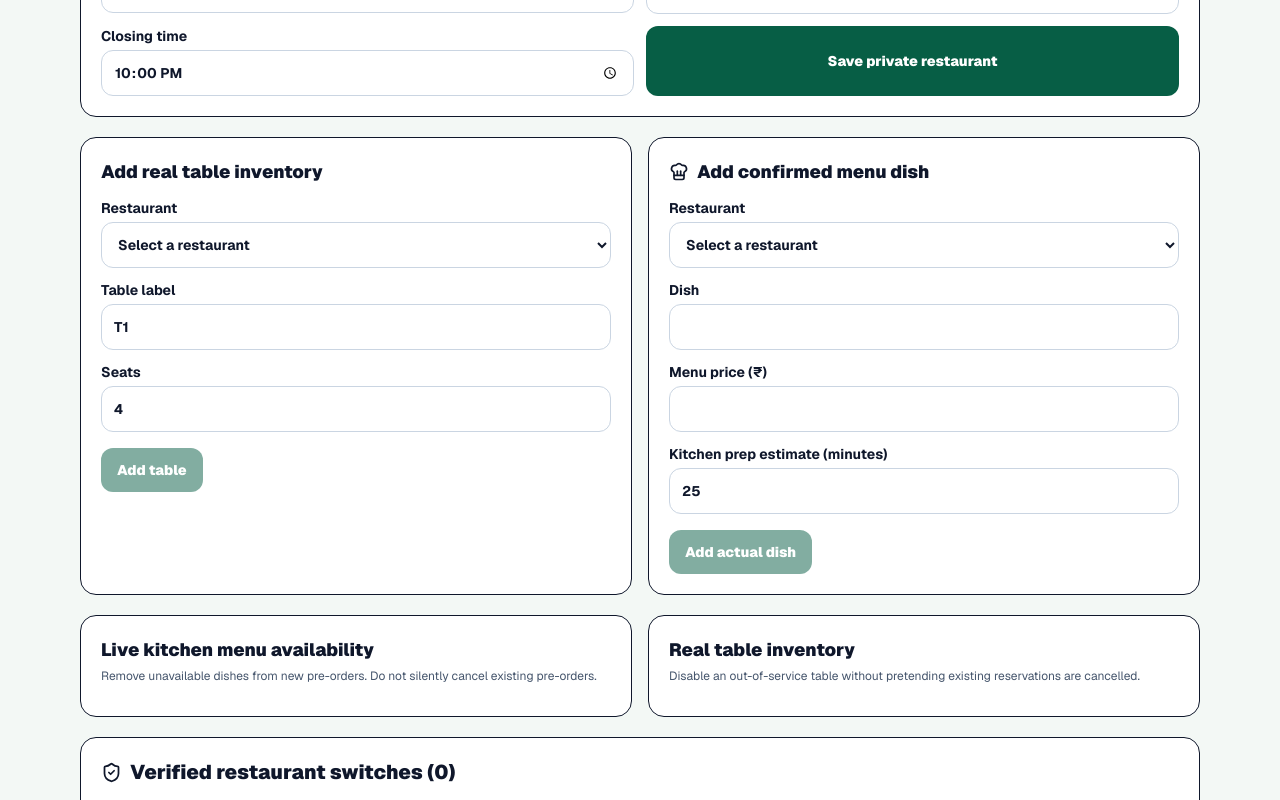
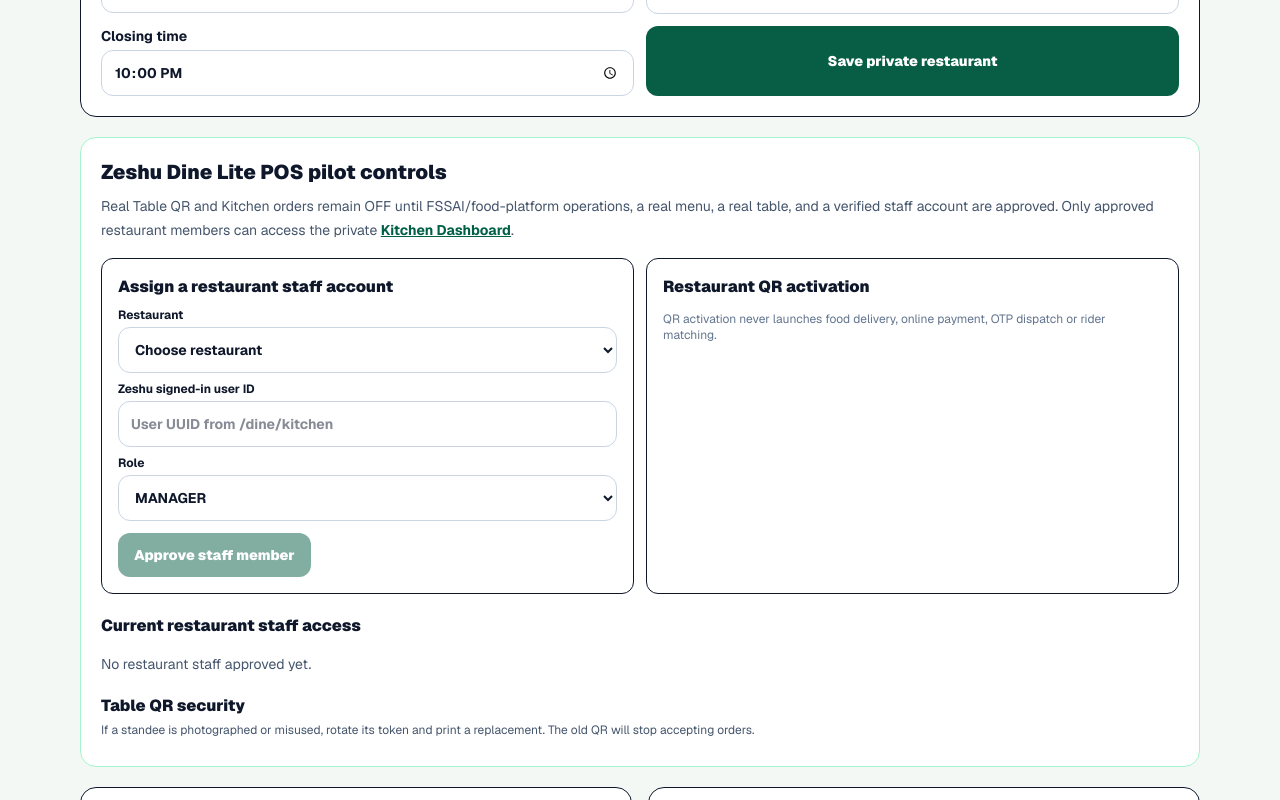
Before and after one commit to haseeb0127/zeshu-web, a Next.js app: page /admin/dine in a window 1280 px wide. Shown: the part 740-1540 px from the top of the page. Built offline with nearby package versions, Linux system fonts and the light colour scheme.

Commit message:
feat(dine): admin onboarding for restaurant staff, QR pilot enable and emergency token rotation

```diff
--- a/app/admin/dine/page.tsx
+++ b/app/admin/dine/page.tsx
@@ -5,15 +5,16 @@ import {adminSupabase} from '@/app/lib/browser-supabase';
 import {CalendarClock,ChefHat,ShieldCheck,RefreshCw,Store} from 'lucide-react';
 
 const supabase=adminSupabase();
-type Restaurant={id:string;name:string;city:string;address:string;fssai_registration:string;fssai_verified:boolean;booking_enabled:boolean;preorder_enabled:boolean};
+type Restaurant={id:string;name:string;city:string;address:string;fssai_registration:string;fssai_verified:boolean;booking_enabled:boolean;preorder_enabled:boolean;qr_order_enabled:boolean};
 type Table={id:string;restaurant_id:string;label:string;seats:number;enabled:boolean};
 type Dish={id:string;restaurant_id:string;name:string;price_paise:number;prep_minutes:number;available:boolean};
 type Lead={id:string;restaurant_name:string;city:string;contact_name:string;contact_phone:string;fssai_registration:string;status:string;created_at:string};
 type Booking={id:string;restaurant_id:string;contact_name:string;contact_phone:string;party_size:number;arrival_at:string;
  requested_serve_at:string;confirmed_serve_at:string|null;preordered_items:Array<{name:string;quantity:number}>;
  estimated_total_paise:number;status:string;kitchen_status:string;guest_journey_status:string;guest_eta_at:string|null;guest_arrived_at:string|null;prep_start_at:string|null;notes:string;created_at:string};
-type Snapshot={restaurants:Restaurant[];tables:Table[];menus:Dish[];bookings:Booking[];leads:Lead[]};
-const empty:Snapshot={restaurants:[],tables:[],menus:[],bookings:[],leads:[]};
+type Staff={restaurant_id:string;user_id:string;role:string;active:boolean};
+type Snapshot={restaurants:Restaurant[];tables:Table[];menus:Dish[];bookings:Booking[];leads:Lead[];staff:Staff[]};
+const empty:Snapshot={restaurants:[],tables:[],menus:[],bookings:[],leads:[],staff:[]};
 const when=(iso:string)=>new Date(iso).toLocaleString('en-IN',{dateStyle:'medium',timeStyle:'short',timeZone:'Asia/Kolkata'});
 const input='mt-1 w-full rounded-xl border border-slate-300 bg-white px-3 py-3 text-sm focus:border-emerald-600 focus:outline-none';
 export default function AdminDine(){
@@ -21,6 +22,7 @@ export default function AdminDine(){
  const [loading,setLoading]=useState(true),[busy,setBusy]=useState(false),[error,setError]=useState(''),[notice,setNotice]=useState('');
  const [restaurant,setRestaurant]=useState({name:'',city:'Jagtial',area:'',address:'',fssaiNumber:'',opensAt:'11:00',closesAt:'22:00'});
  const [table,setTable]=useState({restaurantId:'',label:'T1',seats:4});
+ const [staffAccount,setStaffAccount]=useState({restaurantId:'',userId:'',role:'MANAGER'});
  const [dish,setDish]=useState({restaurantId:'',name:'',category:'Meals',priceRupees:'',prepMinutes:25});
  const [reviewed,setReviewed]=useState<Record<string,boolean>>({});
  const [preorders,setPreorders]=useState<Record<string,boolean>>({});
@@ -86,6 +88,41 @@ export default function AdminDine(){
      <label className="text-sm font-bold">Closing time<input className={input} type="time" value={restaurant.closesAt} onChange={e=>setRestaurant(x=>({...x,closesAt:e.target.value}))}/></label>
      <button disabled={busy} className="rounded-xl bg-[#075e45] px-5 py-3 text-sm font-black text-white disabled:opacity-50">Save private restaurant</button>
     </form>
+   </section>
+   <section className="rounded-2xl border border-emerald-200 bg-white p-5">
+    <h2 className="text-xl font-black">Zeshu Dine Lite POS pilot controls</h2>
+    <p className="mt-2 text-sm leading-6 text-slate-600">Real Table QR and Kitchen orders remain OFF until FSSAI/food-platform operations, a real menu, a real table, and a verified staff account are approved. Only approved restaurant members can access the private <Link href="/dine/kitchen" className="font-bold text-emerald-800 underline">Kitchen Dashboard</Link>.</p>
+    <div className="mt-4 grid gap-3 md:grid-cols-2">
+     <form onSubmit={e=>{e.preventDefault();void send('POST',{action:'staffAssign',...staffAccount});}} className="rounded-xl border p-4">
+      <h3 className="font-black">Assign a restaurant staff account</h3>
+      <label className="mt-2 block text-xs font-bold">Restaurant<select value={staffAccount.restaurantId} onChange={e=>setStaffAccount(s=>({...s,restaurantId:e.target.value}))} className={input} required>
+       <option value="">Choose restaurant</option>{data.restaurants.map(r=><option key={r.id} value={r.id}>{r.name}</option>)}
+      </select></label>
+      <label className="mt-2 block text-xs font-bold">Zeshu signed-in user ID<input value={staffAccount.userId} onChange={e=>setStaffAccount(s=>({...s,userId:e.target.value}))} className={input} required placeholder="User UUID from /dine/kitchen"/></label>
+      <label className="mt-2 block text-xs font-bold">Role<select value={staffAccount.role} onChange={e=>setStaffAccount(s=>({...s,role:e.target.value}))} className={input}>
+       {['OWNER','MANAGER','WAITER','KITCHEN'].map(role=><option key={role}>{role}</option>)}
+      </select></label>
+      <button disabled={busy||!staffAccount.restaurantId||!staffAccount.userId} className="mt-3 rounded-xl bg-[#075e45] px-4 py-3 text-sm font-black text-white disabled:opacity-50">Approve staff member</button>
+     </form>
+     <div className="rounded-xl border p-4">
+      <h3 className="font-black">Restaurant QR activation</h3>
+      <div className="mt-3 space-y-2">{data.restaurants.map(r=><div key={r.id} className="flex items-center justify-between gap-2 rounded-xl bg-slate-50 p-3 text-sm">
+       <div><p className="font-bold">{r.name}</p><p className="text-xs text-slate-500">{r.qr_order_enabled?'QR PILOT ACTIVE':'QR PAUSED'} · {r.fssai_verified?'FSSAI checked':'Unverified'}</p></div>
+       <button disabled={busy} onClick={()=>void send('PATCH',{action:'qrPilot',restaurantId:r.id,enabled:!r.qr_order_enabled})}
+        className={"rounded-lg px-3 py-2 text-xs font-black text-white disabled:opacity-50 "+(r.qr_order_enabled?'bg-red-700':'bg-emerald-800')}>{r.qr_order_enabled?'Pause':'Review/Enable'}</button>
+      </div>)}</div>
+      <p className="mt-3 text-xs text-slate-500">QR activation never launches food delivery, online payment, OTP dispatch or rider matching.</p>
+     </div>
+    </div>
+    <h3 className="mt-5 font-black">Current restaurant staff access</h3>
+    <div className="mt-2 grid gap-2 md:grid-cols-2">{data.staff.map(s=><div key={s.restaurant_id+s.user_id} className="flex flex-wrap items-center justify-between gap-2 rounded-xl border p-3 text-xs">
+     <div><p className="font-black">{venue(s.restaurant_id)} · {s.role} · {s.active?'Active':'Revoked'}</p><p className="break-all text-slate-500">{s.user_id}</p></div>
+     <button disabled={busy} onClick={()=>void send('PATCH',{action:'staffActive',restaurantId:s.restaurant_id,userId:s.user_id,active:!s.active})} className="rounded-lg border px-3 py-2 font-bold">{s.active?'Revoke access':'Reactivate'}</button>
+    </div>)}</div>
+    {data.staff.length===0&&<p className="mt-2 text-sm text-slate-600">No restaurant staff approved yet.</p>}
+    <h3 className="mt-5 font-black">Table QR security</h3>
+    <p className="mt-1 text-xs text-slate-600">If a standee is photographed or misused, rotate its token and print a replacement. The old QR will stop accepting orders.</p>
+    <div className="mt-2 flex flex-wrap gap-2">{data.tables.map(t=><button key={t.id} disabled={busy} onClick={()=>void send('PATCH',{action:'rotateTableQr',tableId:t.id})} className="rounded-lg border px-3 py-2 text-xs font-bold">Rotate {venue(t.restaurant_id)} · {t.label}</button>)}</div>
    </section>
    <section className="grid gap-4 md:grid-cols-2">
     <form onSubmit={e=>{e.preventDefault();void send('POST',{action:'table',...table});}} className="rounded-2xl border bg-white p-5">
--- a/app/api/admin/dine/route.ts
+++ b/app/api/admin/dine/route.ts
@@ -9,15 +9,16 @@ const no=(error:string,status=400)=>response({error},status);
 
 export async function GET(request:Request){
  const db=await dineAdmin(request);if(!db)return no('Admin access required.',403);
- const [restaurants,menus,tables,bookings,leads]=await Promise.all([
+ const [restaurants,menus,tables,bookings,leads,staff]=await Promise.all([
   db.from('dine_restaurants').select('*').order('created_at',{ascending:false}).limit(100),
   db.from('dine_menu_items').select('id,restaurant_id,name,category,price_paise,prep_minutes,available').limit(500),
   db.from('dine_tables').select('id,restaurant_id,label,seats,enabled').limit(500),
   db.from('dine_bookings').select('id,restaurant_id,contact_name,contact_phone,party_size,arrival_at,requested_serve_at,confirmed_serve_at,prep_start_at,preordered_items,estimated_total_paise,status,kitchen_status,guest_journey_status,guest_eta_at,guest_arrived_at,notes,created_at').order('created_at',{ascending:false}).limit(200),
   db.from('dine_partner_leads').select('id,restaurant_name,city,contact_name,contact_phone,fssai_registration,enquiry_notes,status,created_at').order('created_at',{ascending:false}).limit(100),
+  db.from('dine_restaurant_staff').select('restaurant_id,user_id,role,active,created_at').limit(300),
  ]);
- if([restaurants,menus,tables,bookings,leads].some(r=>r.error))return no('Unable to load dining management data.',503);
- return response({restaurants:restaurants.data||[],menus:menus.data||[],tables:tables.data||[],bookings:bookings.data||[],leads:leads.data||[],
+ if([restaurants,menus,tables,bookings,leads,staff].some(r=>r.error))return no('Unable to load dining management data.',503);
+ return response({restaurants:restaurants.data||[],menus:menus.data||[],tables:tables.data||[],bookings:bookings.data||[],leads:leads.data||[],staff:staff.data||[],
   note:'Partner verification, kitchen timing and table confirmations require real operator review.'});
 }
 
@@ -25,6 +26,17 @@ export async function POST(request:Request){
  const db=await dineAdmin(request);if(!db)return no('Admin access required.',403);
  let x:Record<string,unknown>;
  try{const v:unknown=await request.json();if(!obj(v))throw Error();x=v;}catch{return no('Invalid input.');}
+ if(x.action==='staffAssign'){
+  if(!uuid(x.restaurantId)||!uuid(x.userId)||!['OWNER','MANAGER','WAITER','KITCHEN'].includes(String(x.role)))return no('Choose a restaurant, valid Zeshu user ID and staff role.');
+  const {data:venue,error:venueError}=await db.from('dine_restaurants').select('id').eq('id',x.restaurantId).maybeSingle();
+  if(venueError||!venue)return no('Restaurant does not exist.',404);
+  const {data:person,error:userError}=await db.auth.admin.getUserById(String(x.userId));
+  if(userError||!person.user)return no('Customer must sign in to Zeshu first. Use their actual verified user ID.',404);
+  const {error}=await db.from('dine_restaurant_staff').upsert({
+   restaurant_id:x.restaurantId,user_id:x.userId,role:x.role,active:true,
+  },{onConflict:'restaurant_id,user_id'});
+  return error?no('Unable to assign restaurant staff.',503):response({ok:true,note:'Account linked to restaurant. Staff still cannot operate a paused QR pilot.'});
+ }
  if(x.action==='restaurant'){
   const name=safeString(x.name,120),city=safeString(x.city,80),address=safeString(x.address,400),
    area=safeString(x.area,100),fssai_registration=safeString(x.fssaiNumber,14);
@@ -60,6 +72,41 @@ export async function PATCH(request:Request){
  const db=await dineAdmin(request);if(!db)return no('Admin access required.',403);
  let x:Record<string,unknown>;
  try{const v:unknown=await request.json();if(!obj(v))throw Error();x=v;}catch{return no('Invalid update.');}
+ if(x.action==='qrPilot'){
+  if(!uuid(x.restaurantId)||typeof x.enabled!=='boolean')return no('Invalid pilot selection.');
+  if(x.enabled===true&&await getRuntimeEnvValue('DINE_OPERATIONS_APPROVED')!=='true')
+   return no('Zeshu Dine food-platform operations and compliance must be approved before accepting QR orders.',409);
+  const {data:venue,error:venueError}=await db.from('dine_restaurants').select('id,fssai_verified,booking_enabled').eq('id',x.restaurantId).maybeSingle();
+  if(venueError||!venue)return no('Restaurant not found.',404);
+  if(x.enabled===true){
+   if(!venue.fssai_verified||!venue.booking_enabled)return no('Verify FSSAI and enable approved bookings before QR pilot.',409);
+   const [tables,dishes,staff]=await Promise.all([
+    db.from('dine_tables').select('id').eq('restaurant_id',x.restaurantId).eq('enabled',true).limit(1),
+    db.from('dine_menu_items').select('id').eq('restaurant_id',x.restaurantId).eq('available',true).limit(1),
+    db.from('dine_restaurant_staff').select('user_id').eq('restaurant_id',x.restaurantId).eq('active',true).limit(1),
+   ]);
+   if([tables,dishes,staff].some(r=>r.error)||!tables.data?.length||!dishes.data?.length||!staff.data?.length)
+    return no('Add a real table, an available dish and at least one approved restaurant staff account.',409);
+  }
+  const {data,error}=await db.from('dine_restaurants').update({qr_order_enabled:x.enabled,updated_at:new Date().toISOString()})
+   .eq('id',x.restaurantId).select('id').maybeSingle();
+  return error?no('QR pilot status update failed.',503):!data?no('Restaurant not found.',404):
+   response({ok:true,note:x.enabled?'QR pilot enabled for the verified restaurant only. Public requests still require staff approval.':'QR pilot paused. Existing accepted orders still require handling.'});
+ }
+ if(x.action==='staffActive'){
+  if(!uuid(x.restaurantId)||!uuid(x.userId)||typeof x.active!=='boolean')return no('Invalid staff update.');
+  const {data,error}=await db.from('dine_restaurant_staff').update({active:x.active})
+   .eq('restaurant_id',x.restaurantId).eq('user_id',x.userId).select('user_id').maybeSingle();
+  return error?no('Staff access update failed.',503):!data?no('Staff membership not found.',404):
+   response({ok:true,note:x.active?'Staff account reactivated.':'Staff access revoked.'});
+ }
+ if(x.action==='rotateTableQr'){
+  if(!uuid(x.tableId))return no('Invalid table.');
+  const {data,error}=await db.from('dine_tables').update({qr_token:crypto.randomUUID()})
+   .eq('id',x.tableId).select('id').maybeSingle();
+  return error?no('Could not rotate table QR.',503):!data?no('Table not found.',404):
+   response({ok:true,note:'Table QR rotated. Reprint the standee; previous copies no longer accept orders.'});
+ }
  if(x.action==='menuAvailability'){
   if(!uuid(x.menuItemId)||typeof x.available!=='boolean')return no('Invalid menu update.');
   const {data,error}=await db.from('dine_menu_items').update({available:x.available}).eq('id',x.menuItemId).select('id').maybeSingle();
```
